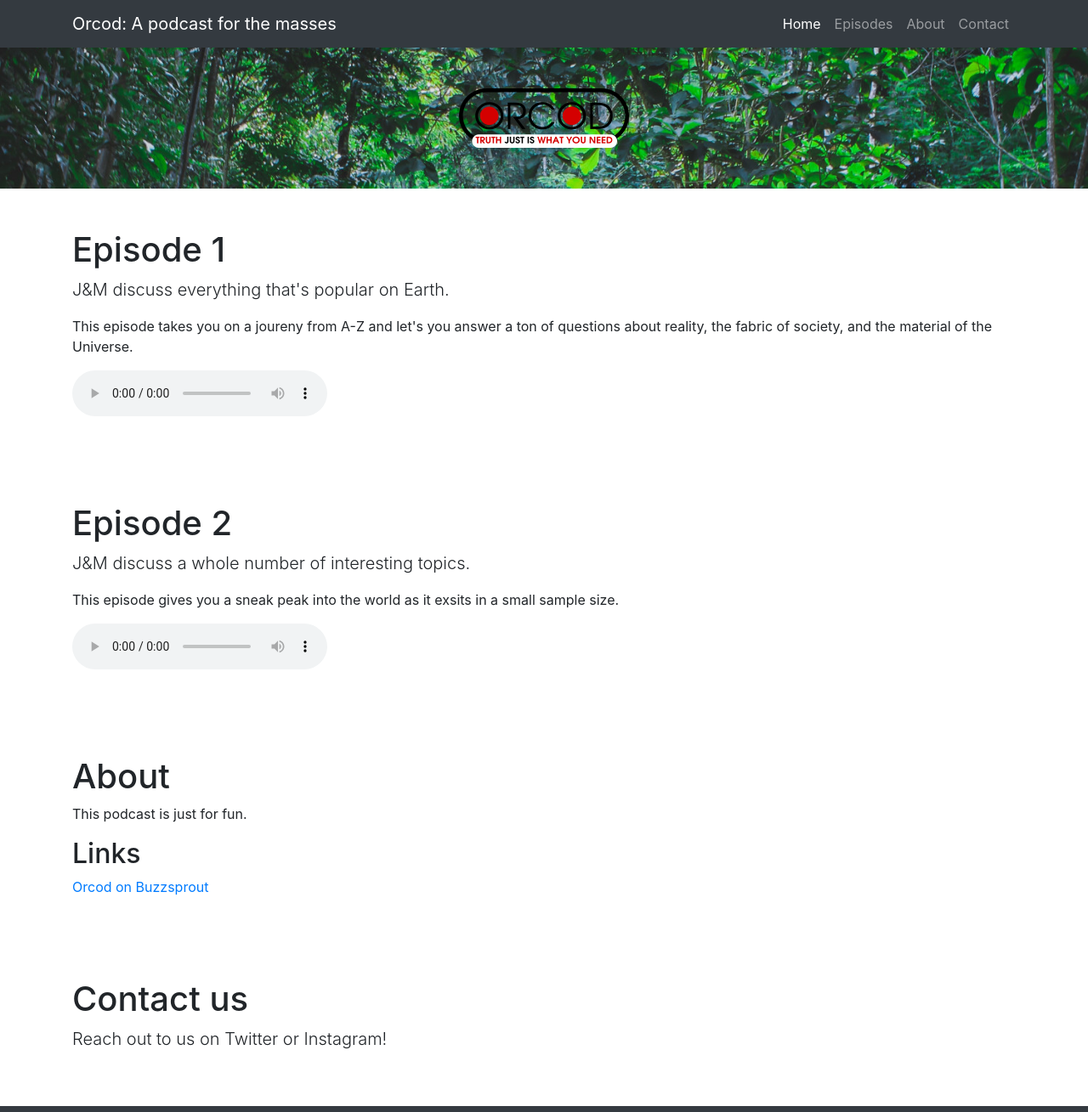
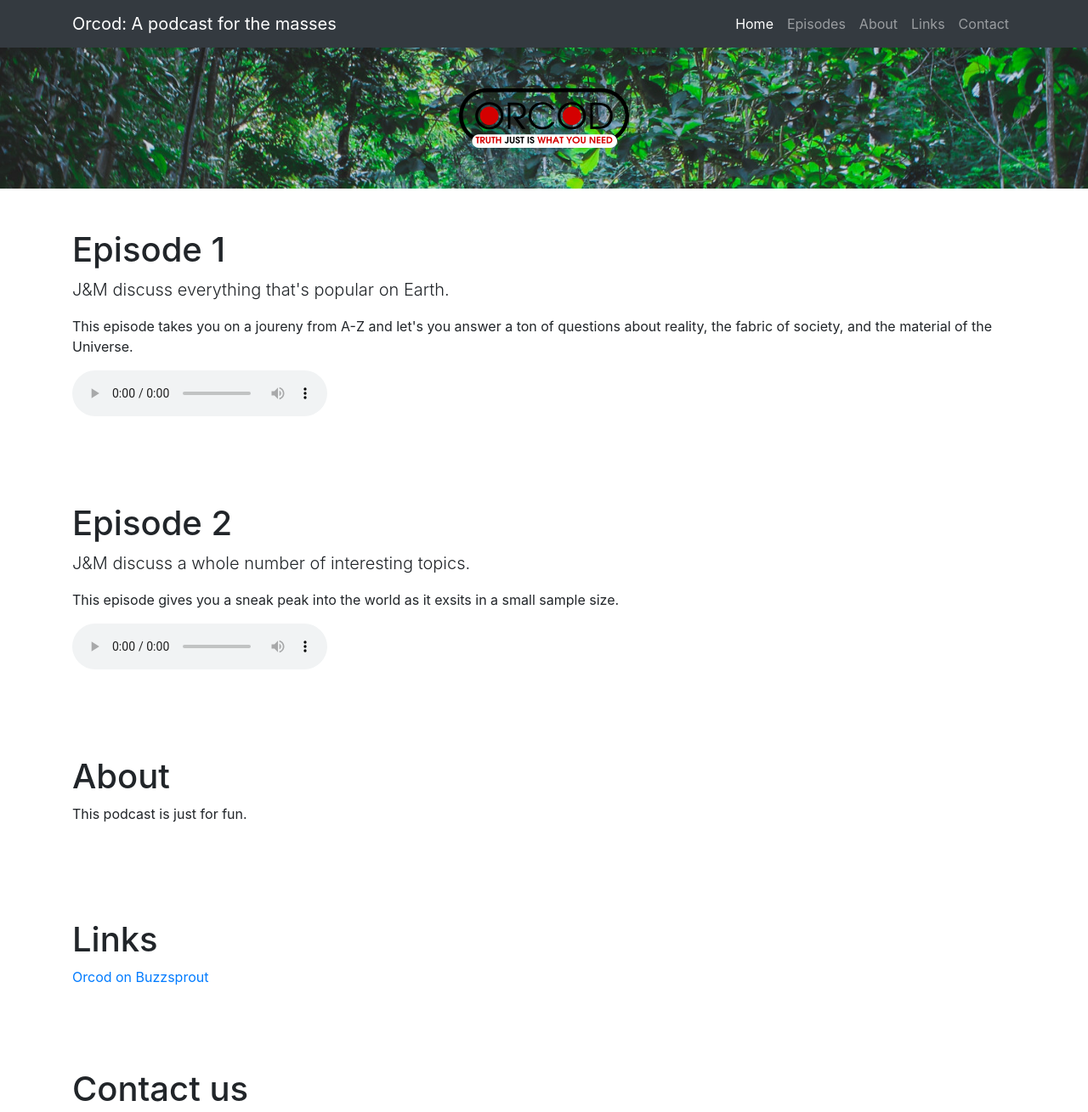
Before and after one commit to noveoko/orcod, a website: page index.html in a window 1280 px wide. Shown: the top 1309 px of the page at 85% size. Drawn offline with Linux system fonts and the light colour scheme.

Commit message:
added section

```diff
--- a/index.html
+++ b/index.html
@@ -53,6 +53,9 @@
             <a class="nav-link" href="#About">About</a>
           </li>
           <li class="nav-item">
+            <a class="nav-link" href="#Links">Links</a>
+          </li>
+          <li class="nav-item">
             <a class="nav-link" href="#Contact">Contact</a>
           </li>
         </ul>
@@ -97,14 +100,20 @@
     <div class="container">
   <h1>About</h1>
   <p>This podcast is just for fun.</p>
-  <h2>Links</h2>
-  <a href="https://www.buzzsprout.com/1393612/episodes">Orcod on Buzzsprout</a>
     </div>
   </section>
 
 
 </div>
+<div id="Links">
+  <section class="py-5">
+    <div class="container">
+      <h1>Links</h1>
+      <a href="https://www.buzzsprout.com/1393612/episodes">Orcod on Buzzsprout</a>
+    </div>
+  </section>
 
+</div>
 <div id="Contact">
   <section class="py-5">
     <div class="container">
```
